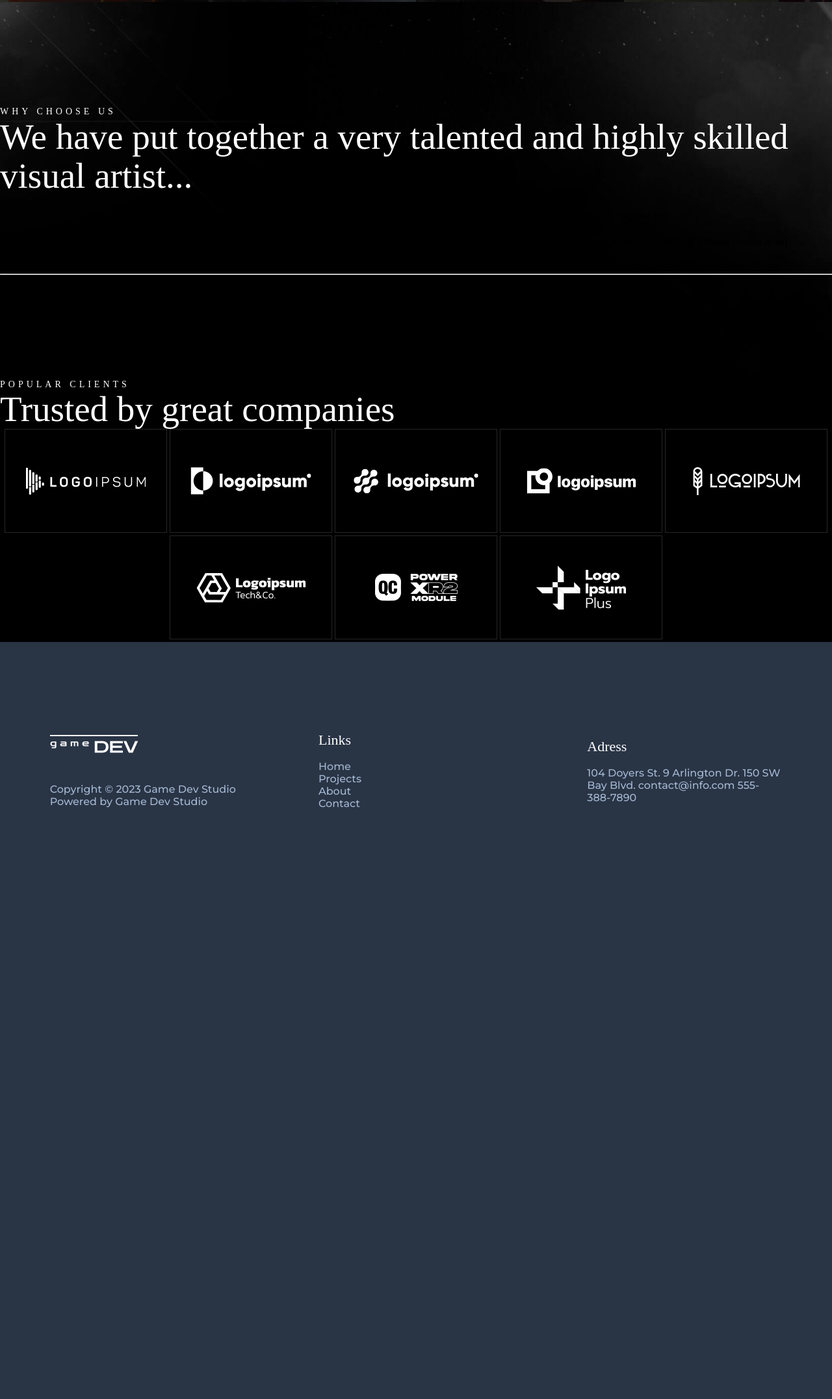
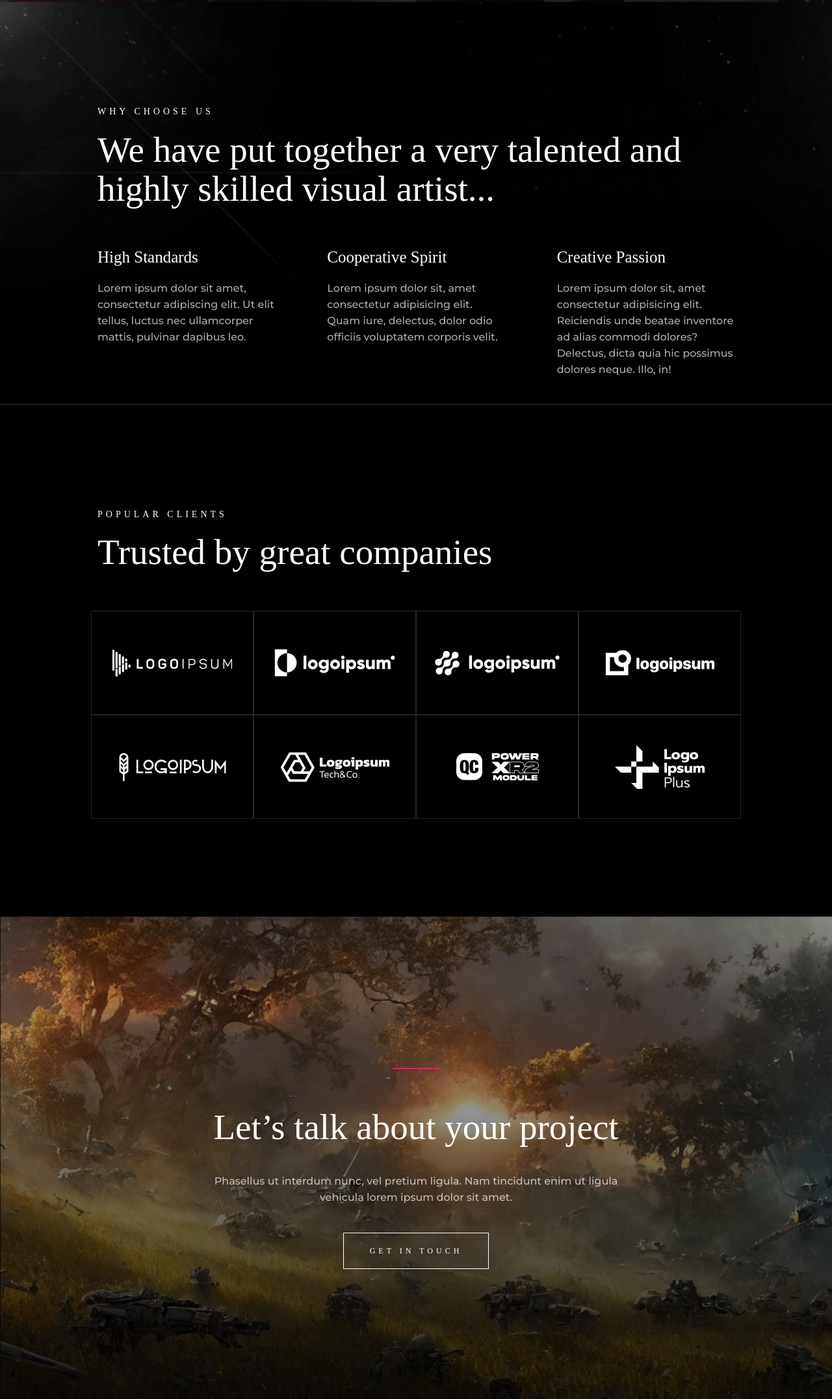
Before and after one commit to FarfadetMarginal/gamedev, a website: page index.html in a window 1280 px wide. Shown: the part 3434-5587 px from the top of the page at 65% size. Before the commit the page ends 4820 px from the top, so only its background shows below. Drawn offline with Linux system fonts and the light colour scheme; a web font is replaced by a local one.

Commit message:
resp wip

```diff
--- a/css/style.css
+++ b/css/style.css
@@ -77,6 +77,11 @@ footer a, footer p{
     text-decoration: none;
     font-weight: 500;
     font-size: 16px;
+    padding-bottom: 10px;
+}
+
+footer a:hover{
+    color: var(--couleur1);
 }
 
 footer h2{
@@ -96,6 +101,7 @@ footer ul{
 .fd1{
     width: 300px;
     justify-self: center;
+    display: grid;
 
 }
 
@@ -174,6 +180,10 @@ footer img{
     text-align: left;
 }
 
+.s1d2:hover{
+    background-color: rgba(255, 255, 255, 0.34);
+}
+
 #s1{
     background-image: linear-gradient(#0000002b, #000000d4), url(../img/22317ff2f5f4016cb7ad2620a130b3b2a362241c.jpg);
     background-repeat: no-repeat;
@@ -249,6 +259,10 @@ footer img{
     padding-bottom: 20px;
     padding-left: 40px;
     padding-right: 40px;
+}
+
+#s2ar1 a:hover{
+    background-color: rgba(255, 255, 255, 0.34);
 }
 
 .s2d1{
@@ -367,13 +381,16 @@ footer img{
     text-decoration: none;
 }
 
+#s3 a:hover{
+    color: var(--couleur1);
+}
+
 .s3p2{
     color: var(--couleur2);
     font-weight: 500;
     font-family: var(--font2);
     font-size: 16px;
     line-height: 25px;
-
 }
 
 #s3ar1{
@@ -428,7 +445,9 @@ footer img{
     text-transform: uppercase;
     text-align: left;
     padding-top: 160px;
-    max-width: 1300px;
+    max-width: 1000px;
+    padding-left: 150px;
+    padding-right: 150px;
 }
 
 #s4 h2{
@@ -438,5 +457,108 @@ footer img{
     font-size: 55px;
     line-height: 60px;
     text-align: left;
+    max-width: 1000px;
+    padding-top: 20px;
+    padding-bottom: 60px;
+    padding-left: 150px;
+    padding-right: 150px;
+}
+
+#s4d1{
+    display: grid;
+    grid-template-columns: 1fr 1fr 1fr;
+    max-width: 1000px;
+    padding-left: 150px;
+    padding-right: 150px;
+    gap: 80px;
+    text-align: left;
+}
+
+.s4ar1 h3{
+    color: white;
+    font-family: var(--font1);
+    font-weight: 400;
+    font-size: 25px;
+    line-height: 30px;
+    text-align: left;
+    padding-bottom: 20px;
+}
+
+.s4ar1 p{
+    color: var(--couleur2);
+    font-weight: 500;
+    font-family: var(--font2);
+    font-size: 16px;
+    line-height: 25px;
+}
+
+#s4 hr{
     max-width: 1300px;
+    border-color: rgba(255, 255, 255, 0.138);
+    margin-top: 40px;
 }
+
+#s4d2{
+    display: grid;
+    grid-template-columns: 1fr 1fr 1fr 1fr;
+    max-width: 1000px;
+    padding-bottom: 150px;
+}
+
+/* section 5 */
+#s5{
+    background-image: linear-gradient(#0000002b, #000000d4), url(../img/4914f82c0178c671473d3e92426361f91bd6896e.jpg);
+    background-repeat: no-repeat;
+    background-size: cover;
+    height: 756px;
+    align-content: space-evenly;
+
+}
+
+#s5 h2{
+    font-family: var(--font1);
+    color: white;
+    font-size: 55px;
+    line-height: 60px;
+    font-weight: 400;
+    margin-bottom: 40px;
+    max-width: 700px;
+}
+
+#s5 p{
+    color: var(--couleur2);
+    font-weight: 500;
+    font-family: var(--font2);
+    font-size: 16px;
+    line-height: 25px;
+    max-width: 692px;
+    padding-bottom: 60px;
+}
+
+#s5 a{
+    text-decoration: none;
+    border-style: solid;
+    border-color: white;
+    border-width: 1px;
+    font-family: var(--font1);
+    color: white;
+    font-size: 12px;
+    letter-spacing: 5px;
+    line-height: 12px;
+    font-weight: 400;
+    text-transform: uppercase;
+    padding-top: 20px;
+    padding-bottom: 20px;
+    padding-left: 40px;
+    padding-right: 40px;
+}
+
+#s5 a:hover{
+    background-color: rgba(255, 255, 255, 0.34);
+}
+
+#s5 hr{
+    border-color: var(--couleur1);
+    width: 70px;
+    margin-bottom: 60px;
+}
--- a/index.html
+++ b/index.html
@@ -111,7 +111,7 @@
             </article>
             <article class="s4ar1">
                 <h3>Cooperative Spirit</h3>
-                <p>Lorem ipsum dolor sit, amet consectetur adipisicing elit. Quam iure, delectus, dolor odio officiis voluptatem corporis velit, sit possimus architecto provident minima veniam quisq</p>
+                <p>Lorem ipsum dolor sit, amet consectetur adipisicing elit. Quam iure, delectus, dolor odio officiis voluptatem corporis velit.</p>
             </article>
             <article class="s4ar1">
                 <h3>Creative Passion</h3>
@@ -131,6 +131,12 @@
             <img src="img/7logofcdsx.png" alt="logo 7">
             <img src="img/8logogfds.png" alt="logo 8">
         </div>
+    </section>
+    <section id="s5">
+        <hr>
+        <h2>Let’s talk about your project</h2>
+        <p>Phasellus ut interdum nunc, vel pretium ligula. Nam tincidunt enim ut ligula vehicula lorem ipsum dolor sit amet.</p>
+        <a href="#">get in touch</a>
     </section>
     <footer>
         <div class="fd1">
```
